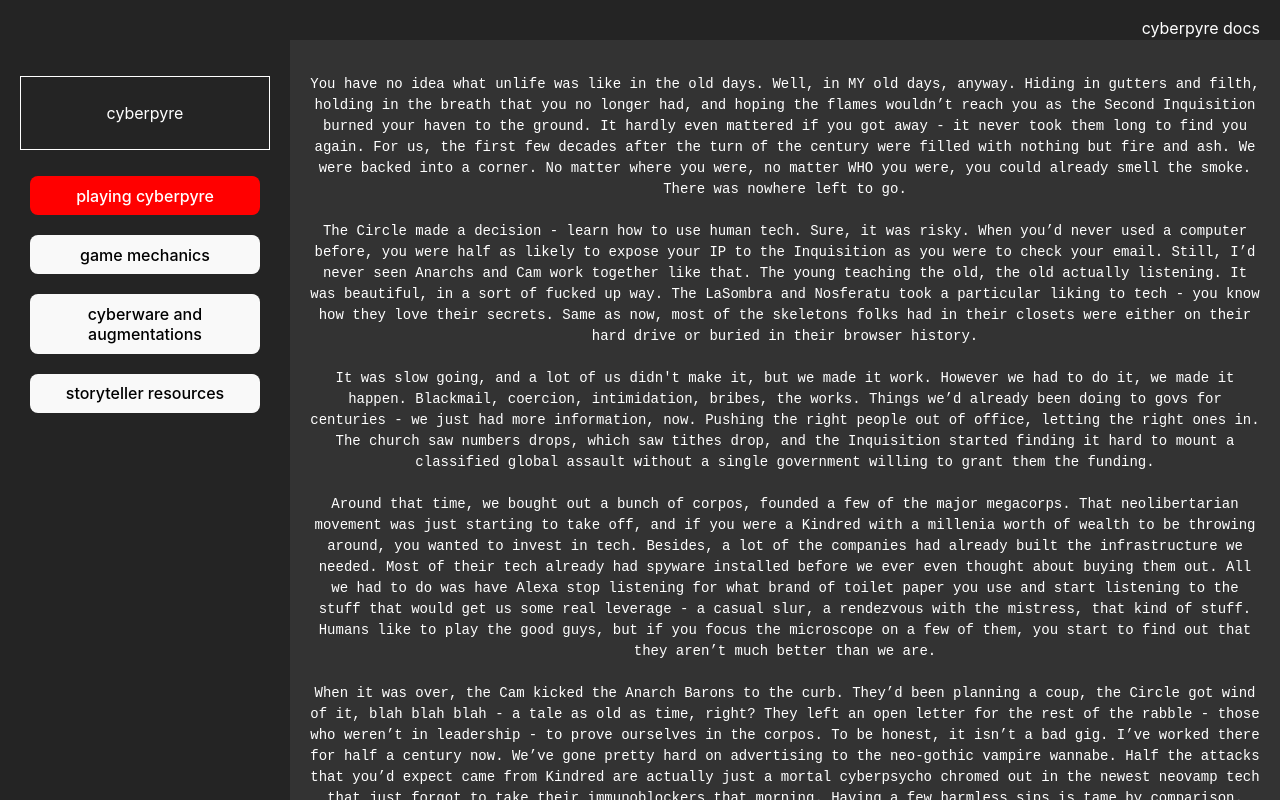
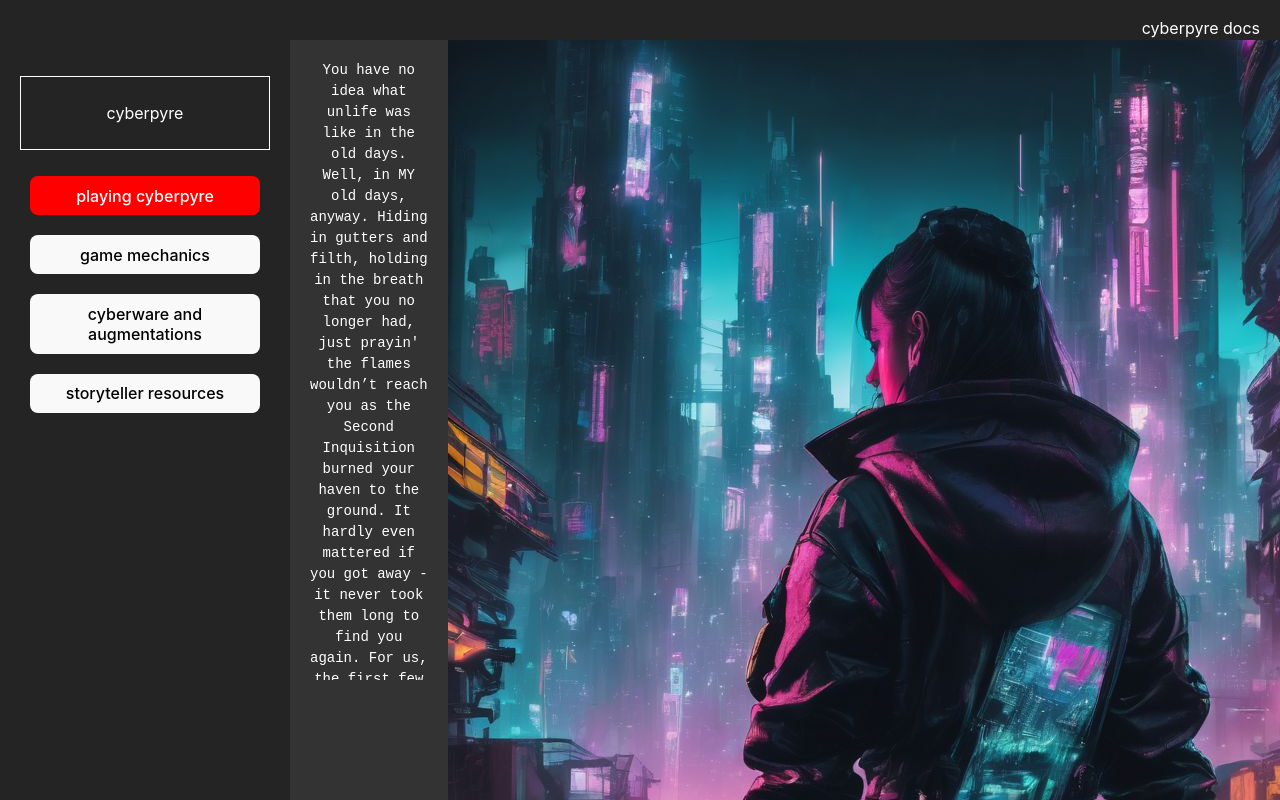
Before and after one commit to qpgdev/cyberpyre, a React (Vite) app: page /playing-cyberpyre/setting-the-scene in a window 1280 px wide. Shown: the top 800 px of the page. Built offline with nearby package versions, Linux system fonts and the light colour scheme; the HTML template or start-up script is replaced by a standard one.

Commit message:
Stylized 'setting-the-scene' page.  Added img and scorllable div

```diff
--- a/src/App.css
+++ b/src/App.css
@@ -18,8 +18,13 @@
 }
 
 .container {
-  display: flex;
-  height: 100vh; /* Make the container take up the full viewport height */
+  display: flex; /* Make the container take up the full viewport height */
+  overflow: auto;
+  max-height: 100vw;
+}
+
+.setting-the-scene-img {
+  align-self: baseline;
 }
 
 /* Style the sidebar */
@@ -47,7 +52,7 @@
 /* Style the dashboard content area */
 .dashboard {
   flex: 1; /* Allow the dashboard to flex and take up remaining space */
-  padding: 20px; /* Add padding for spacing */
+  /* padding: 20px; Add padding for spacing */
 }
 
 .navbar {
@@ -93,6 +98,7 @@ a:hover {
   color: #fff;
   font-family: 'Courier New', Courier, monospace;
   font-size: 14px;
+  margin: 20px;
 }
 
 .intro-button-alt {
@@ -147,3 +153,8 @@ color: rgb(255, 0, 0);
 .tab:hover .dropdown-content {
 display: block;
 }
+
+.scrollable-div {
+  overflow: auto;
+  height: 50vw;
+}
--- a/src/App.tsx
+++ b/src/App.tsx
@@ -20,6 +20,8 @@ import CyberwareDensityPage from './components/game-mechanics-pages/CyberwareDen
 
 // Import cyberware-and-augmentations pages
 import WhatAreAugmentations from './components/cyberware-and-augmentations/WhatAreAugmentationsPage';
+
+// I WANT SETTING THE SCENE TO HAVE A SCROLLABLE DIV
 
 function App() {
   return (
--- a/src/components/playing-cyberpyre-pages/SettingTheScenePage.tsx
+++ b/src/components/playing-cyberpyre-pages/SettingTheScenePage.tsx
@@ -1,12 +1,14 @@
 import '../../App.css';
+import myImage from '../../assets/cyberpunk-ai-gen-woman-looking-shoulder.png';
 
 function SettingTheScenePage() {
 
   return (
-    <div >
+    <div className="container">
+      <div className="scrollable-div">
         <p className="intro-narrative">
         You have no idea what unlife was like in the old days.  Well, in MY old days, anyway.
-                Hiding in gutters and filth, holding in the breath that you no longer had, and hoping the
+        Hiding in gutters and filth, holding in the breath that you no longer had, just prayin' the
         flames wouldn’t reach you as the Second Inquisition burned your haven to the ground.
         It hardly even mattered if you got away - it never took them long to find you again.
         For us, the first few decades after the turn of the century were filled with nothing
@@ -51,6 +53,9 @@ function SettingTheScenePage() {
         Rest easy, choom.  We won.
         </p>
       </div>
+      <img className="setting-the-scene-img"src={myImage}>
+      </img>
+    </div>
   )
 }
 
--- a/src/components/sidebar-tabs/PlayingCyberpyreTab.tsx
+++ b/src/components/sidebar-tabs/PlayingCyberpyreTab.tsx
@@ -9,11 +9,11 @@ function PlayingCyberpyreTab() {
 
   const navigateToWhatIsCyberpyre = () => {
     navigate('/playing-cyberpyre/what-is-cyberpyre');
-};
+  };
 
   const navigateToSettingTheScene = () => {
     navigate('/playing-cyberpyre/setting-the-scene');
-};
+  };
 
   const navigateToKindredInTheFuture = () => {
   navigate('/playing-cyberpyre/kindred-in-the-future');
@@ -29,7 +29,7 @@ function PlayingCyberpyreTab() {
     } else {
         setButtonStyling('intro-button-alt')
     }
-}, [location.pathname]);
+  }, [location.pathname]);
 
   return (
     <div className="tab">
```
Also changed, not shown: src/assets/cyberpunk-ai-gen-woman-looking-shoulder.png (added). Lines whose indentation alone changed are shown as unchanged.
